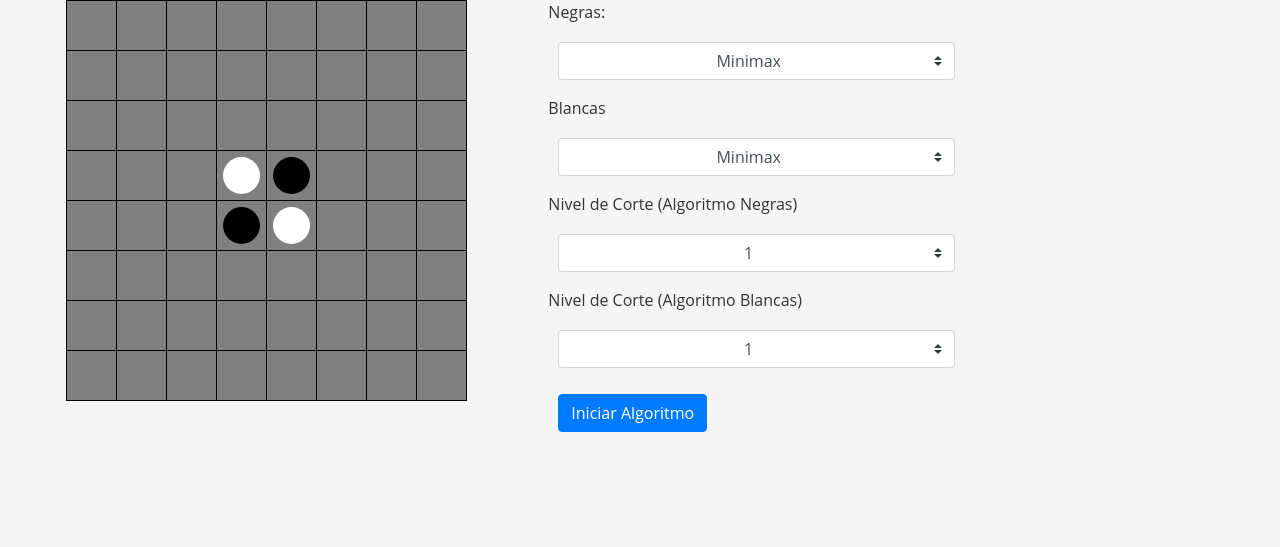
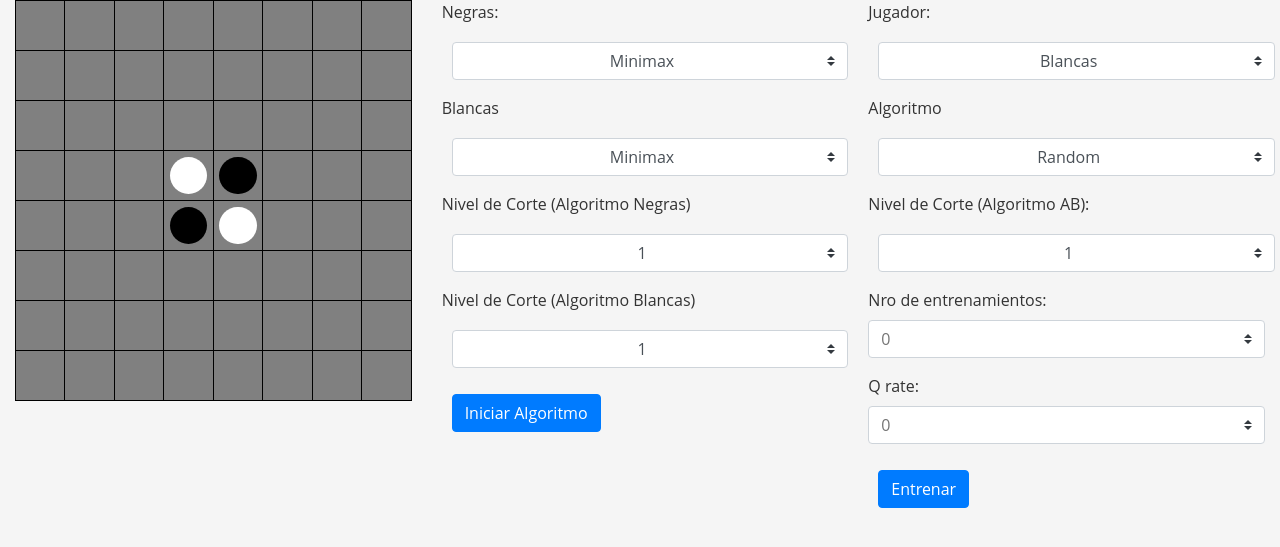
Before and after one commit to Giuli1297/othello_IA, a Flask app: page / in a window 1280 px wide. Shown: the part 112-659 px from the top of the page. Run offline with Flask 2, Linux system fonts and the light colour scheme; some libraries are stand-ins or nearby versions.

Commit message:
feat: rl

```diff
--- a/app.py
+++ b/app.py
@@ -1,5 +1,6 @@
 from flask import Flask, render_template, request
 from game import *
+from rl import trainRL
 from utils import *
 
 app = Flask(__name__)
@@ -16,7 +17,7 @@ dictionaryLN = {'A': 0, 'B': 1, 'C': 2, 'D': 3, 'E': 4, 'F': 5, 'G': 6, 'H': 7}
 def index():
     if request.method == 'GET':
         return render_template('index.html')
-    elif request.method == 'POST':
+    elif request.method == 'POST' and int(request.form['entrenar']) == 0:
         algorithm1 = int(request.form['algoritmo1'])
         algorithm2 = int(request.form['algoritmo2'])
         corte1 = int(request.form['corte'])
@@ -172,11 +173,17 @@ def index():
         }
         return render_template('index.html', **context)
 
-    # if request.method == 'GET':
-    #     print(request.args.get("codigo"))
-    #     return game(1, 2, 1, 1)
-    # elif request.method == 'POST':
-    #     return {"message": "post"}
+    elif request.method == 'POST' and int(request.form['entrenar']) == 1:
+        opponent = int(request.form['algoritmo'])
+        player = int(request.form['jugador'])
+        corte = int(request.form['corte'])
+        pruebas = int(request.form['pruebas'])
+        qrate = float(request.form['qrate'])
+        trainRL(pruebas, qrate, player, opponent, corte)
+        context = {
+            'msj': 'Entrenado correctamente'
+        }
+        return render_template('index.html', **context)
 
 
 def cleanReachableStateTableForPlayer(table, opponent):
--- a/rl.py
+++ b/rl.py
@@ -199,7 +199,7 @@ def jugarVsRandom():
         updateProbability(lasttable, calculateReward(tabla, jugador), jugador)
 
 
-def jugarVsAB():
+def jugarVsAB(corte):
     global tabla
     global lasttable
     global alpha
@@ -224,7 +224,40 @@ def jugarVsAB():
                 else:
                     jugarRandom(jugador)
             else:
-                applyMov(tabla, minimaxABDecision(tabla, 1, contrario, jugador)['mov'], contrario)
+                applyMov(tabla, minimaxABDecision(tabla, corte, contrario, jugador)['mov'], contrario)
+                cleanReachableStateTable(tabla)
+                reachable_states_table(tabla)
+            result = calculate_game_result(tabla)
+        turno = 2 - turno + 1
+    if result != jugador and entrenar:
+        updateProbability(lasttable, calculateReward(tabla, jugador), jugador)
+
+def jugarVsRL():
+    global tabla
+    global lasttable
+    global alpha
+    global entrenar
+    global gameResult
+    global iteraciones
+    global jugador_agente
+    global qrate
+    global N
+    jugador = jugador_agente
+    contrario = (jugador % 2) + 1
+
+    turno = 2
+    result = 0
+    while result == 0:
+        canp = playerCanPlay(tabla, turno)
+        if canp:
+            if turno == jugador:
+                q = random.random()
+                if q <= qrate or not entrenar:
+                    jugar(jugador)
+                else:
+                    jugarRandom(jugador)
+            else:
+                applyMov(tabla, playAgainsRL(tabla, contrario)['mov'], contrario)
                 cleanReachableStateTable(tabla)
                 reachable_states_table(tabla)
             result = calculate_game_result(tabla)
@@ -233,7 +266,7 @@ def jugarVsAB():
         updateProbability(lasttable, calculateReward(tabla, jugador), jugador)
 
 
-def trainRL(trainingCount, qrates, player, opponent):
+def trainRL(trainingCount, qrates, player, opponent, corte):
     setN(trainingCount)
     setqRate(qrates)
     global jugador_agente
@@ -247,8 +280,10 @@ def trainRL(trainingCount, qrates, player, opponent):
         updateAlpha(i)
         if opponent == 1:
             jugarVsRandom()
+        elif opponent == 3:
+            jugarVsRL()
         else:
-            jugarVsAB()
+            jugarVsAB(corte)
     saveLearningTable()
     return learningTable
 
--- a/templates/index.html
+++ b/templates/index.html
@@ -19,7 +19,7 @@
 
 
 <div class="row">
-    <div class="col-md-5">
+    <div class="col-md-4">
         {% if not result and not context%}
         <div id="table">
             <table id="othello_table">
@@ -98,11 +98,84 @@
                         </select>
                     </div>
 
+                    <input type="hidden" id="entremar" name="entrenar" value="0">
                     <button id="iniciar" type="submit" class="btn btn-primary">Iniciar Algoritmo</button>
+            </form>
+        </div>
+
+        <div class="col-md-4">
+            <form method="post">
+                    <div class="form-group">
+                        <label for="jugador">Jugador: </label>
+                        <select
+                        name="jugador"
+                        id="jugador"
+                        class="custom-select"
+                        aria-label="Default select example"
+                        >
+                            <option selected value="1">Blancas</option>
+                            <option value="2">Negras</option>
+                        </select>
+                    </div>
+
+                    <div class="form-group">
+                        <label for="algoritmo">Algoritmo</label>
+                        <select
+                        name="algoritmo"
+                        id="algoritmo"
+                        class="custom-select"
+                        aria-label="Default select example"
+                        >
+                            <option value="2">Alpha-Beta</option>
+                            <option selected value="1">Random</option>
+                            <option value="3">Reinforcement Learning</option>
+                        </select>
+                    </div>
+
+                    <div class="form-group">
+                        <label for="corte">Nivel de Corte (Algoritmo AB):</label>
+                        <select
+                        name="corte"
+                        id="corte"
+                        class="custom-select"
+                        aria-label="Default select example"
+                        >
+                            <option selected value="1">1</option>
+                            <option value="2">2</option>
+                            <option value="3">3</option>
+                            <option value="4">4</option>
+                            <option value="5">5</option>
+                            <option value="6">6</option>
+                        </select>
+                    </div>
+
+
+                    <div class="form-group">
+                        <label for="pruebas">Nro de entrenamientos:</label>
+                        <input type="number" name="pruebas" id="pruebas"
+                        min="1"
+                           placeholder="0" class="custom-select"
+                           value="{{ request.form['pruebas'] }}"></input>
+                    </div>
+
+                    <div class="form-group">
+                        <label for="qrate">Q rate:</label>
+                        <input type="number" step="0.01" name="qrate" id="qrate"
+                        min="0.01" max="1"
+                           placeholder="0" class="custom-select"
+                           value="{{ request.form['qrate'] }}"></input>
+                    </div>
+
+                    <input type="hidden" id="entremar" name="entrenar" value="1">
+                    <button id="entrenar" type="submit" class="btn btn-primary">Entrenar</button>
             </form>
         </div>
     {% endif %}
 </div>
+
+{% if msj %}
+    <h1> {{msj}}</h1>
+{% endif %}
 
 {% if result %}
 <div class="row">
```
Also changed, not shown: 1 other file.
